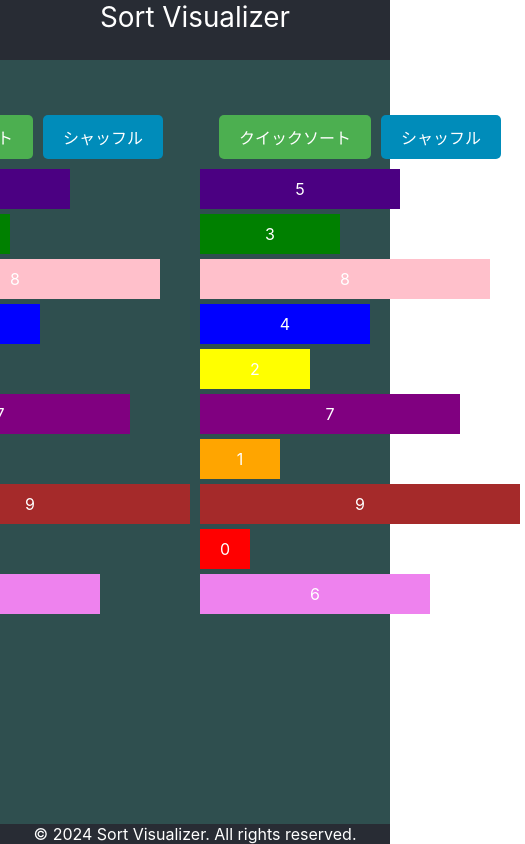
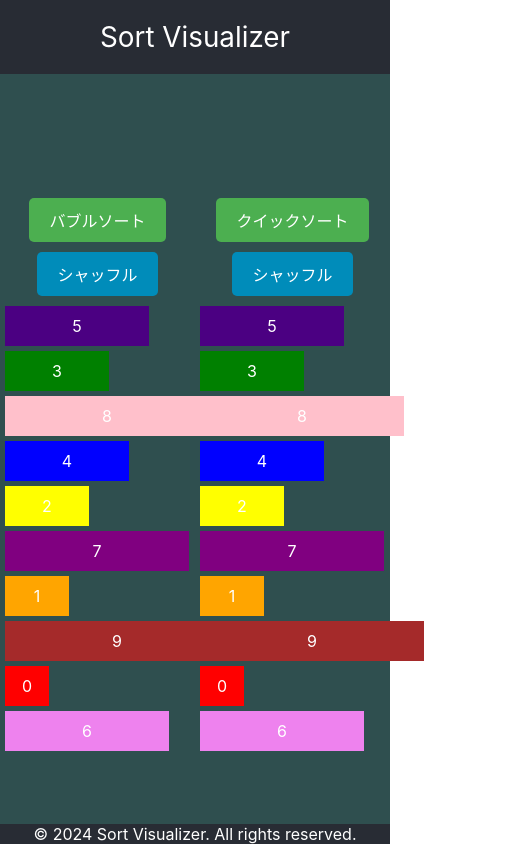
Before and after one commit to 0oYujio0/react-sort-visualizer, a React (Create React App) app: page / in a window 390 px wide. Shown: the whole page, 525 px wide, since content can reach past the window. Built offline with nearby package versions, Linux system fonts and the light colour scheme.

Commit message:
Add: ビルド成果物

```diff
--- a/src/App.css
+++ b/src/App.css
@@ -56,3 +56,57 @@
     transform: rotate(360deg);
   }
 }
+
+/* スマートフォン向けのスタイル */
+@media (max-width: 600px) {
+
+  .App-header {
+    /* ヘッダーのスタイル調整 */
+    height: auto;
+    padding: 20px;
+  }
+
+  .App-logo {
+    /* ロゴのサイズ調整 */
+    height: 20vmin;
+  }
+
+  .wrapper {
+    /* ラッパーのスタイル調整 */
+    flex-direction: row;
+    flex-wrap: wrap;
+    justify-content: center;
+    align-items: center;
+  }
+
+  .App-footer {
+    /* フッターのスタイル調整 */
+    position: relative;
+  }
+
+  .sort-visualizer {
+      display: block; /* 例:ブロック要素として表示 */
+      width: 50%;
+      height: 100%;
+      margin: 10px , 10px , 10px , 10px;
+  }
+
+  .grid-item {
+      padding: 10px;
+      margin: 5px;
+      color: white; /* 数字の色を白に設定 */
+      width: 50%; /* 幅を50%に設定 */
+  }
+
+  .sort-button, .shuffle-button {
+      padding: 10px 20px;
+      margin: 5px;
+      border: none;
+      border-radius: 5px;
+      color: white;
+      font-size: 16px;
+      cursor: pointer;
+      transition: background-color 0.3s ease;
+  }
+  /* その他スマートフォン向けのスタイル調整 */
+}
--- a/src/bubbleSort.js
+++ b/src/bubbleSort.js
@@ -55,7 +55,7 @@ const BubbleSortVisualizer = () => {
             <div className="grid-container">
                 {numbers.map((number, index) => (
                     // 各数字を色付きのブロックとして表示
-                    <div key={index} style={{ backgroundColor: colorMap[number], width: (number + 1) * 30 + 'px' }} className="grid-item">{number}</div>
+                    <div key={index} style={{ backgroundColor: colorMap[number], width: `calc(${(number + 1) * 20}px + 1vmin)` }} className="grid-item">{number}</div>
                 ))}
             </div>
         </section>
--- a/src/quickSort.js
+++ b/src/quickSort.js
@@ -74,7 +74,7 @@ const QuickSortVisualizer = () => {
             <div className="grid-container">
                 {numbers.map((number, index) => (
                     // 各数字を色付きのブロックとして表示
-                    <div key={index} style={{ backgroundColor: colorMap[number], width: (number + 1) * 30 + 'px' }} className="grid-item">{number}</div>
+                    <div key={index} style={{ backgroundColor: colorMap[number], width: `calc(${(number + 1) * 20}px + 1vmin)` }} className="grid-item">{number}</div>
                 ))}
             </div>
         </section>
```
Also changed, not shown: 14 other files (tests, documents, lock files or other folders).
